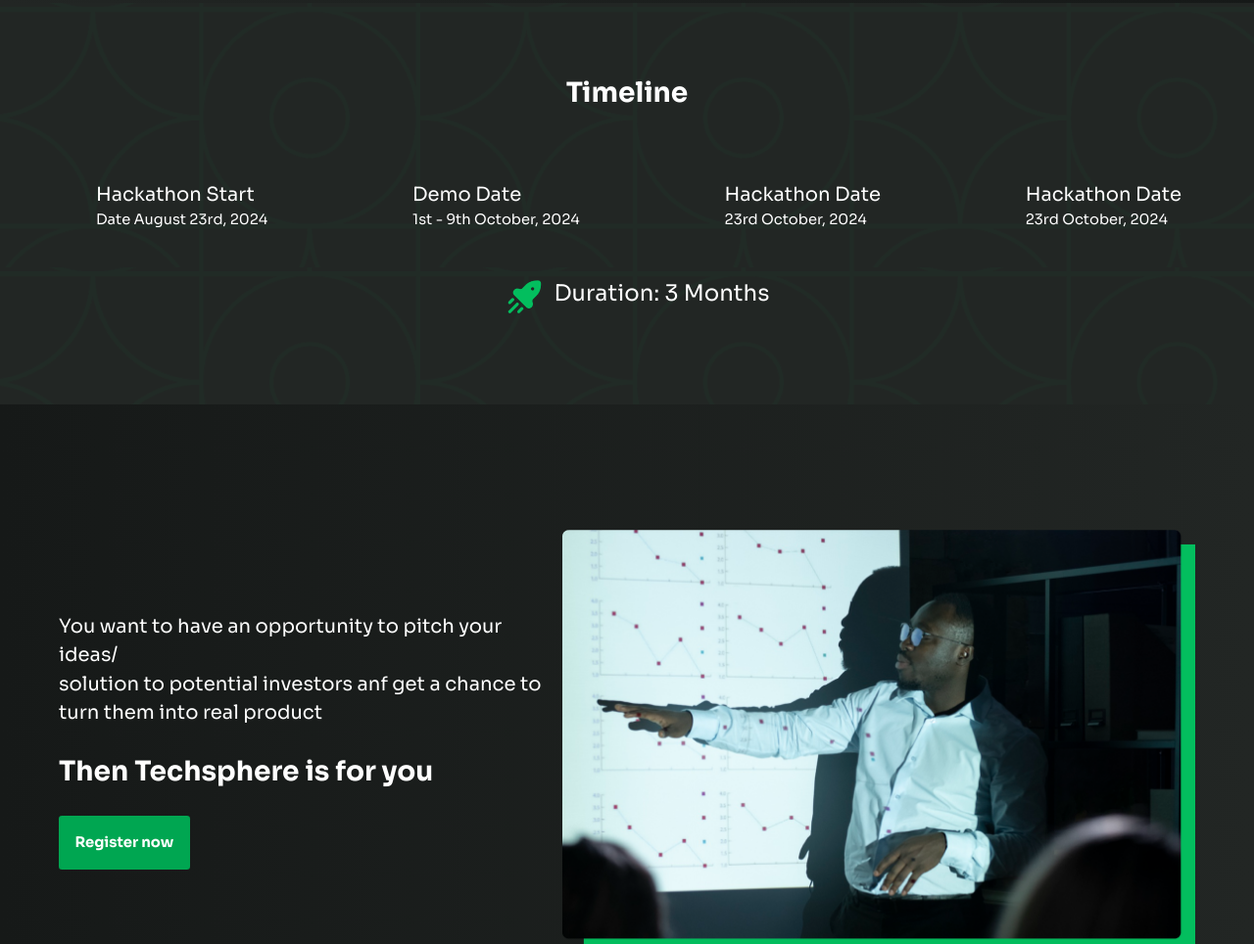
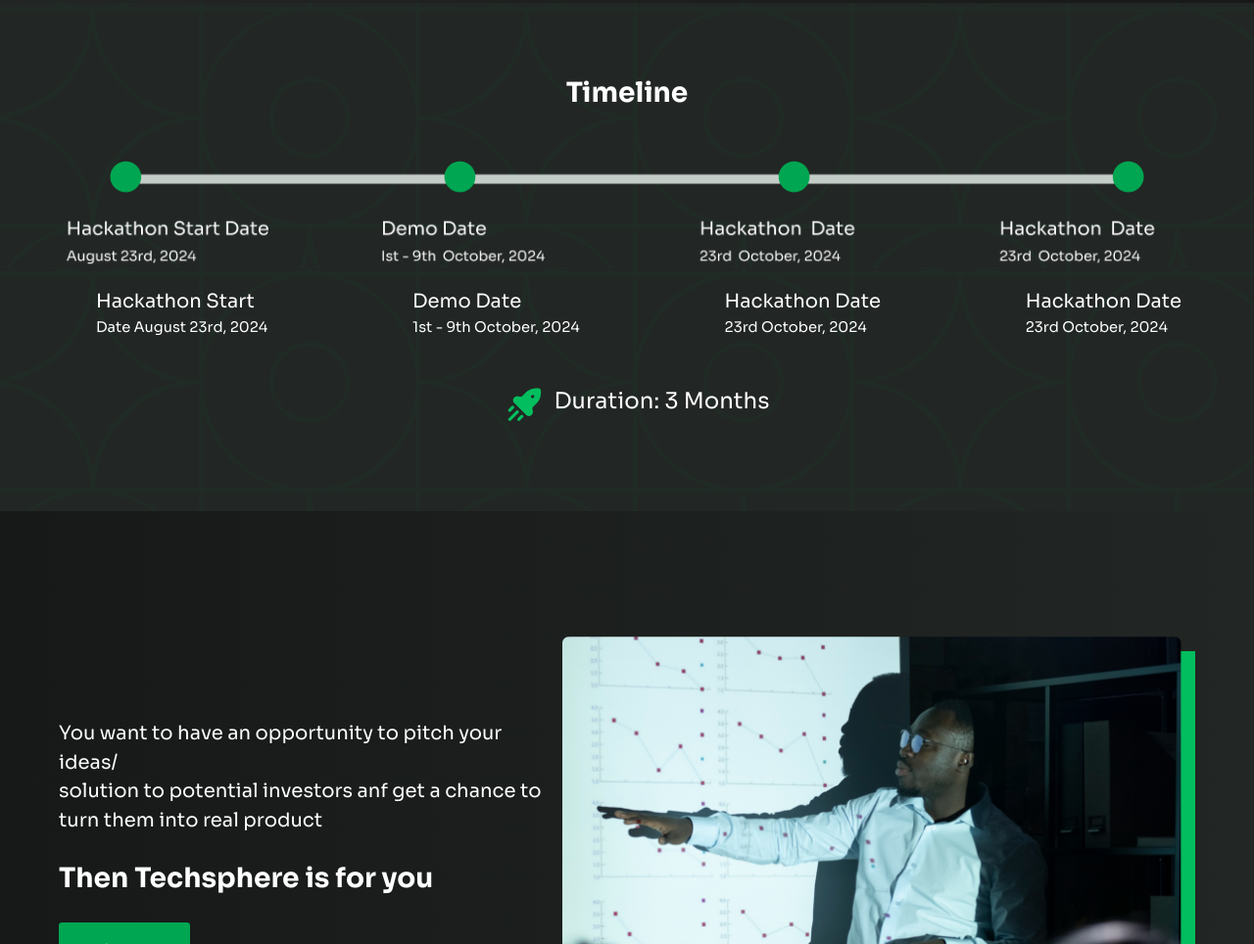
Before and after one commit to Paulmat33/ODS, a website: page public/index.html in a window 1280 px wide. Shown: the part 2862-3826 px from the top of the page at 98% size. Drawn offline with Linux system fonts and the light colour scheme.

Commit message:
commit 2

```diff
--- a/public/index.html
+++ b/public/index.html
@@ -186,7 +186,7 @@
 
   <div>
   <div class="px-[20px] flex justify-center">
-    <img src="./image/Group 4.png" alt=""/>
+    <img src="./image/Frame 127.png" alt=""/>
     </div>
 
     <div class="flex justify-around pt-[20px] pl-[24px]">
```
Also changed, not shown: package.json (line endings or trailing spaces), public/output.css.
